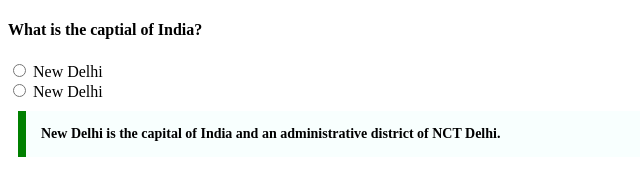
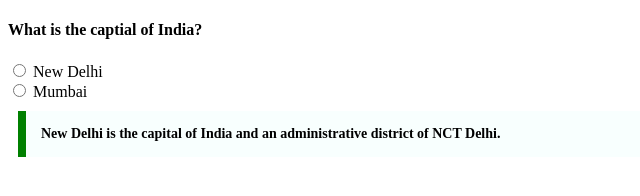
Before and after one commit to acciojob/trivia-KambagouniPrashanth, a website: page main.html in a window 1280 px wide. Shown: the full height of the page, 0-640 px from the left. Drawn offline with Linux system fonts and the light colour scheme.

Commit message:
created a submission

```diff
--- a/main.html
+++ b/main.html
@@ -15,7 +15,7 @@
 		<input type="radio" id="r" name="new_delhi">
 		<label for="new_delhi">New Delhi</label><br>
 		<input type="radio" id="r" name="mumbai">
-		<label for="mumbai">New Delhi</label>
+		<label for="mumbai">Mumbai</label>
 		<div class="blockquote">
 			New Delhi is the capital of India and an administrative district of NCT Delhi.
 		</div>
```
